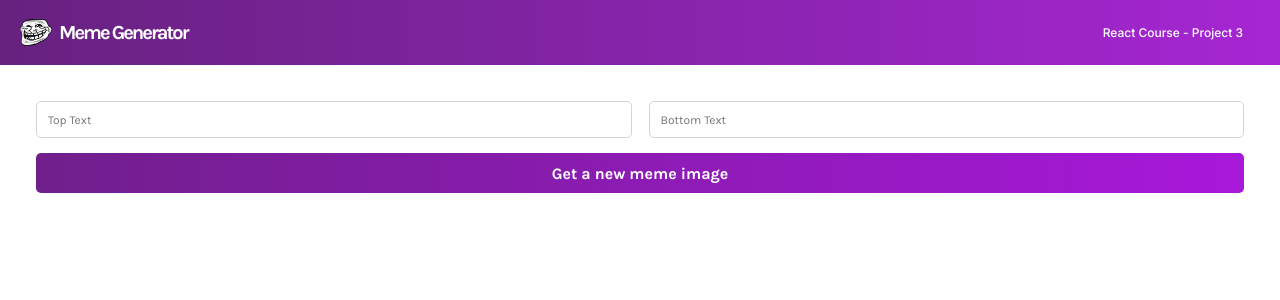
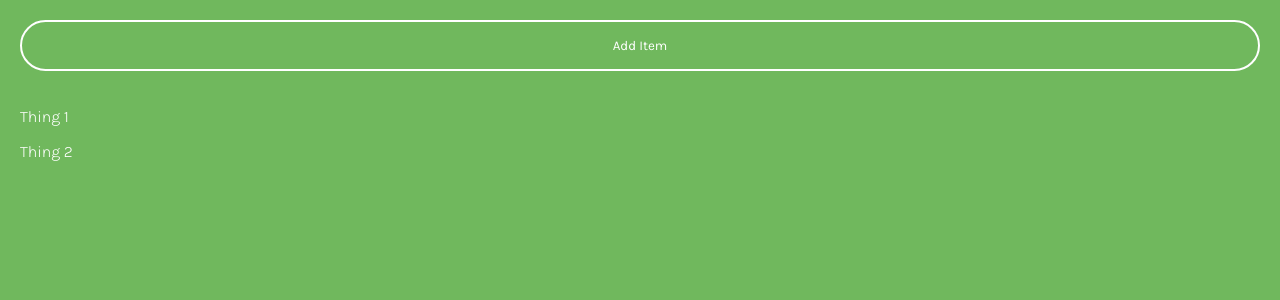
Before and after one commit to restX98/react-meme-generator, a React (Create React App) app: page / in a window 1280 px wide. Shown: the top 300 px of the page. Built offline with nearby package versions, Linux system fonts and the light colour scheme.

Commit message:
First State Examples

```diff
--- a/src/App.css
+++ b/src/App.css
@@ -1,3 +1,21 @@
-main {
-  padding: 36px 36px 55px;
+
+button {
+  width: 100%;
+  background-color: transparent;
+  padding: 1rem;
+  color: white;
+  border: 2px solid white;
+  border-radius: 50px;
+  cursor: pointer;
+  font-family: 'Karla', sans-serif;
+  margin-bottom: 20px;
 }
+
+button:hover {
+  background-color: #FFFEF1;
+  color: #2C5E2E;
+}
+
+button:focus {
+  outline: 0;
+}
--- a/src/App.js
+++ b/src/App.js
@@ -1,12 +1,21 @@
-import Header from "./components/Header";
-import Meme from "./components/Meme";
+import React from "react";
 import "./App.css";
 
 function App() {
+  const [things, setThings] = React.useState(["Thing 1", "Thing 2"]);
+
+  function addThingHandle(e) {
+    e.preventDefault();
+    setThings((prevState) => [...prevState, "Thing " + (things.length + 1)]);
+    console.log(things);
+  }
+
+  const thingsElement = things.map((thing) => <p key={thing}>{thing}</p>);
+
   return (
-    <div className="App">
-      <Header />
-      <Meme />
+    <div>
+      <button onClick={addThingHandle}>Add Item</button>
+      {thingsElement}
     </div>
   );
 }
--- a/src/components/Header.css
+++ /dev/null
@@ -1,31 +0,0 @@
-header {
-  background-image: linear-gradient(90deg, #672280 1.18%, #A626D3 100%);
-  display: flex;
-  align-items: center;
-  color: white;
-  position: relative;
-  height: 65px;
-  padding-inline: 20px 37px;
-}
-
-header .logo-icon {
-  width: 32px;
-}
-
-header .logo-text {
-  font-weight: 700;
-  font-size: 1.25rem;
-  line-height: 24px;
-  letter-spacing: -0.1em;
-  margin-left: 7px;
-}
-
-header .title {
-  font-family: 'Inter', serif;
-  font-weight: 500;
-  font-size: 0.75rem;
-  line-height: 15px;
-  text-align: right;
-  margin-right: 0;
-  margin-left: auto;
-}
--- a/src/components/Header.js
+++ /dev/null
@@ -1,14 +0,0 @@
-import logo from "../assets/troll-face.png";
-import "./Header.css";
-
-function Header() {
-  return (
-    <header>
-      <img className="logo-icon" src={logo} alt="Logo" />
-      <span className="logo-text">Meme Generator</span>
-      <span className="title">React Course - Project 3</span>
-    </header>
-  );
-}
-
-export default Header;
--- a/src/components/Meme.css
+++ /dev/null
@@ -1,36 +0,0 @@
-main .MemeForm {
-  width: 100%;
-  display: flex;
-  flex-wrap: wrap;
-  row-gap: 15px;
-  column-gap: 17px;
-}
-
-main .MemeForm > input {
-  font-family: inherit;
-  height: 35px;
-  font-size: 0.75rem;
-  font-weight: 400;
-  border: 1px solid #D5D4D8;
-  border-radius: 5px;
-  box-sizing: content-box;
-  padding: 0;
-}
-
-main .MemeForm .first-text, .MemeForm .second-text {
-  flex: 1 1 auto;
-  text-indent: 11px;
-  height: 35px;
-}
-
-main .MemeForm .submit {
-  background-image: linear-gradient(90.41deg, #711F8D 1.14%, #A818DA 100%);;
-  color: white;
-  width: 100%;
-  height: 40px;
-  flex: 0 0 auto;
-  font-size: 1rem;
-  font-weight: 700;
-  border: none;
-  cursor: pointer;
-}
--- a/src/components/Meme.js
+++ /dev/null
@@ -1,37 +0,0 @@
-import memesData from "../memesData";
-import "./Meme.css";
-
-function Meme() {
-  function getMemeImage(e) {
-    e.preventDefault();
-    const memesArray = memesData.data.memes;
-    console.log(memesArray[Math.floor(Math.random() * memesArray.length)].url);
-  }
-
-  return (
-    <main>
-      <form className="MemeForm">
-        <input
-          className="first-text"
-          name="first-text"
-          type="text"
-          placeholder="Top Text"
-        />
-        <input
-          className="second-text"
-          name="second-text"
-          type="text"
-          placeholder="Bottom Text"
-        />
-        <input
-          onClick={getMemeImage}
-          className="submit"
-          type="submit"
-          value="Get a new meme image"
-        />
-      </form>
-    </main>
-  );
-}
-
-export default Meme;
--- a/src/index.css
+++ b/src/index.css
@@ -9,6 +9,9 @@ body {
   -moz-osx-font-smoothing: grayscale;
   font-size: 16px;
   font-weight: 300;
+  background-color: #70B85D;
+  color: white;
+  padding: 20px;
 }
 
 code {
```
Also changed, not shown: src/assets/troll-face.png (deleted).
